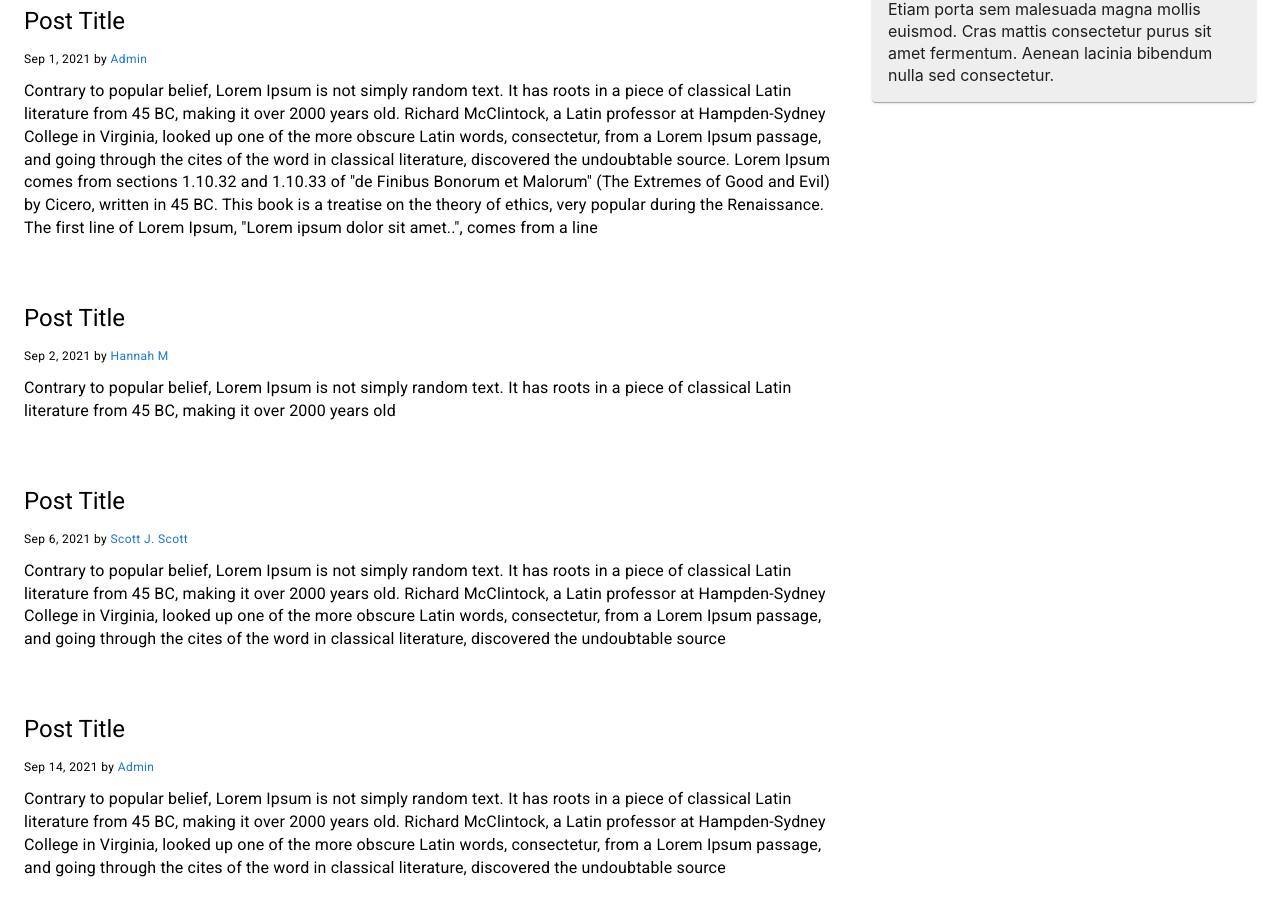
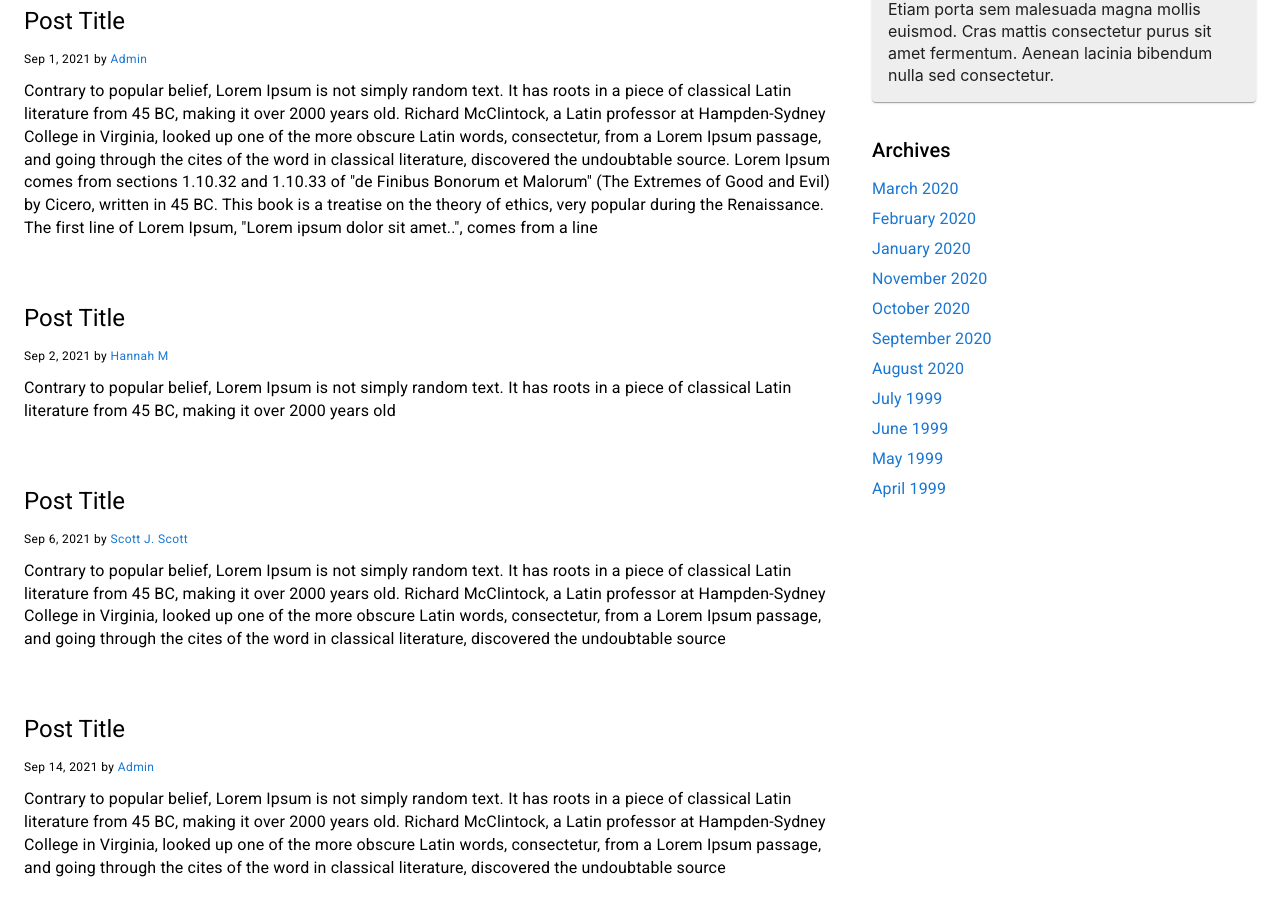
Before and after one commit to IlyaKrapivnoy/material_ui_responsive_site_2, a React (Create React App) app: page / in a window 1280 px wide. Shown: the part 812-1728 px from the top of the page. Built offline with nearby package versions, Linux system fonts and the light colour scheme.

Commit message:
add archive section

```diff
--- a/src/App.js
+++ b/src/App.js
@@ -90,13 +90,71 @@ const posts = [
     },
 ];
 
+const links = [
+    {
+        id: 1,
+        month: 'March',
+        year: '2020',
+    },
+    {
+        id: 1,
+        month: 'February',
+        year: '2020',
+    },
+    {
+        id: 1,
+        month: 'January',
+        year: '2020',
+    },
+    {
+        id: 1,
+        month: 'November',
+        year: '2020',
+    },
+    {
+        id: 1,
+        month: 'October',
+        year: '2020',
+    },
+    {
+        id: 1,
+        month: 'September',
+        year: '2020',
+    },
+    {
+        id: 1,
+        month: 'August',
+        year: '2020',
+    },
+    {
+        id: 1,
+        month: 'July',
+        year: '1999',
+    },
+    {
+        id: 1,
+        month: 'June',
+        year: '1999',
+    },
+    {
+        id: 1,
+        month: 'May',
+        year: '1999',
+    },
+    {
+        id: 1,
+        month: 'April',
+        year: '1999',
+    },
+];
+
 function App() {
     return (
         <div>
             <Header menuList={menuList} />
             <Banner />
             <Cards />
-            <MainContent posts={posts} />
+            <MainContent posts={posts} links={links} />
             <Footer />
         </div>
     );
--- a/src/components/MainContent.jsx
+++ b/src/components/MainContent.jsx
@@ -8,7 +8,7 @@ const useStyles = makeStyles((theme) => ({
     },
 }));
 
-const MainContent = ({ posts }) => {
+const MainContent = ({ posts, links }) => {
     const classes = useStyles();
 
     return (
@@ -20,7 +20,10 @@ const MainContent = ({ posts }) => {
                             <Feed className={classes.feed} posts={posts} />
                         </Grid>
                         <Grid item xs={4}>
-                            <Sidebar className={classes.sidebar} />
+                            <Sidebar
+                                className={classes.sidebar}
+                                links={links}
+                            />
                         </Grid>
                     </Grid>
                 </div>
--- a/src/components/Sidebar.jsx
+++ b/src/components/Sidebar.jsx
@@ -1,4 +1,4 @@
-import { makeStyles, Paper, Typography } from '@material-ui/core';
+import { Link, makeStyles, Paper, Typography } from '@material-ui/core';
 
 const useStyles = makeStyles((theme) => ({
     sidebar: {
@@ -15,10 +15,25 @@ const useStyles = makeStyles((theme) => ({
         fontSize: 16,
         lineHeight: '22px',
     },
+    archives: {
+        margin: '32px 0',
+    },
+    archiveTitle: {
+        marginBottom: 8,
+    },
+    linksList: {
+        display: 'flex',
+        flexDirection: 'column',
+    },
+    linksListItem: {
+        padding: '3px 0',
+        color: '#1976d2',
+    },
 }));
 
-const Sidebar = () => {
+const Sidebar = ({ links }) => {
     const classes = useStyles();
+    const preventDefault = (event) => event.preventDefault();
 
     return (
         <div className={classes.sidebar}>
@@ -32,6 +47,23 @@ const Sidebar = () => {
                     bibendum nulla sed consectetur.
                 </Typography>
             </Paper>
+
+            <div className={classes.archives}>
+                <Typography variant='h6' className={classes.archiveTitle}>
+                    Archives
+                </Typography>
+                {links.map((link) => (
+                    <Typography className={classes.linksList}>
+                        <Link
+                            href='#'
+                            onClick={preventDefault}
+                            className={classes.linksListItem}
+                        >
+                            {link.month} {link.year}
+                        </Link>
+                    </Typography>
+                ))}
+            </div>
         </div>
     );
 };
```
